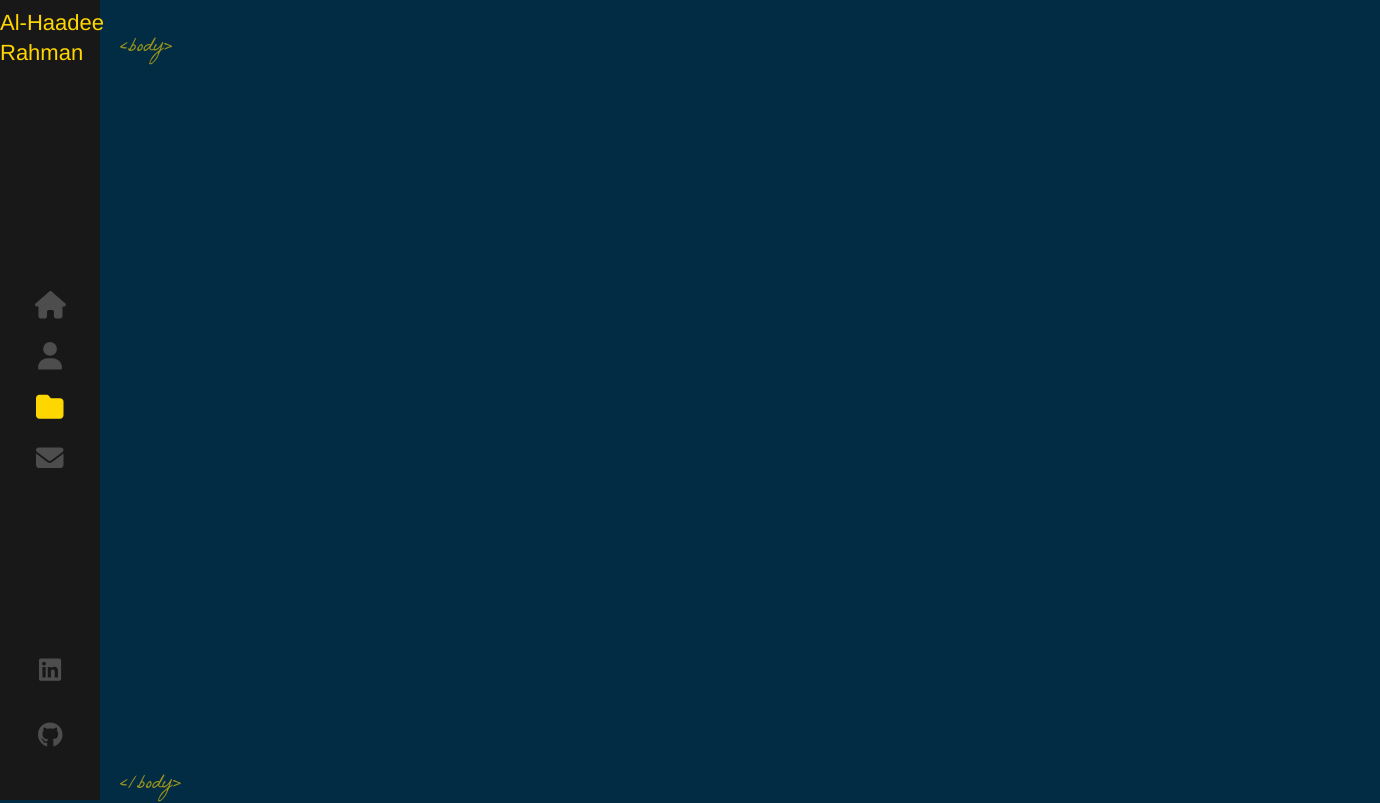
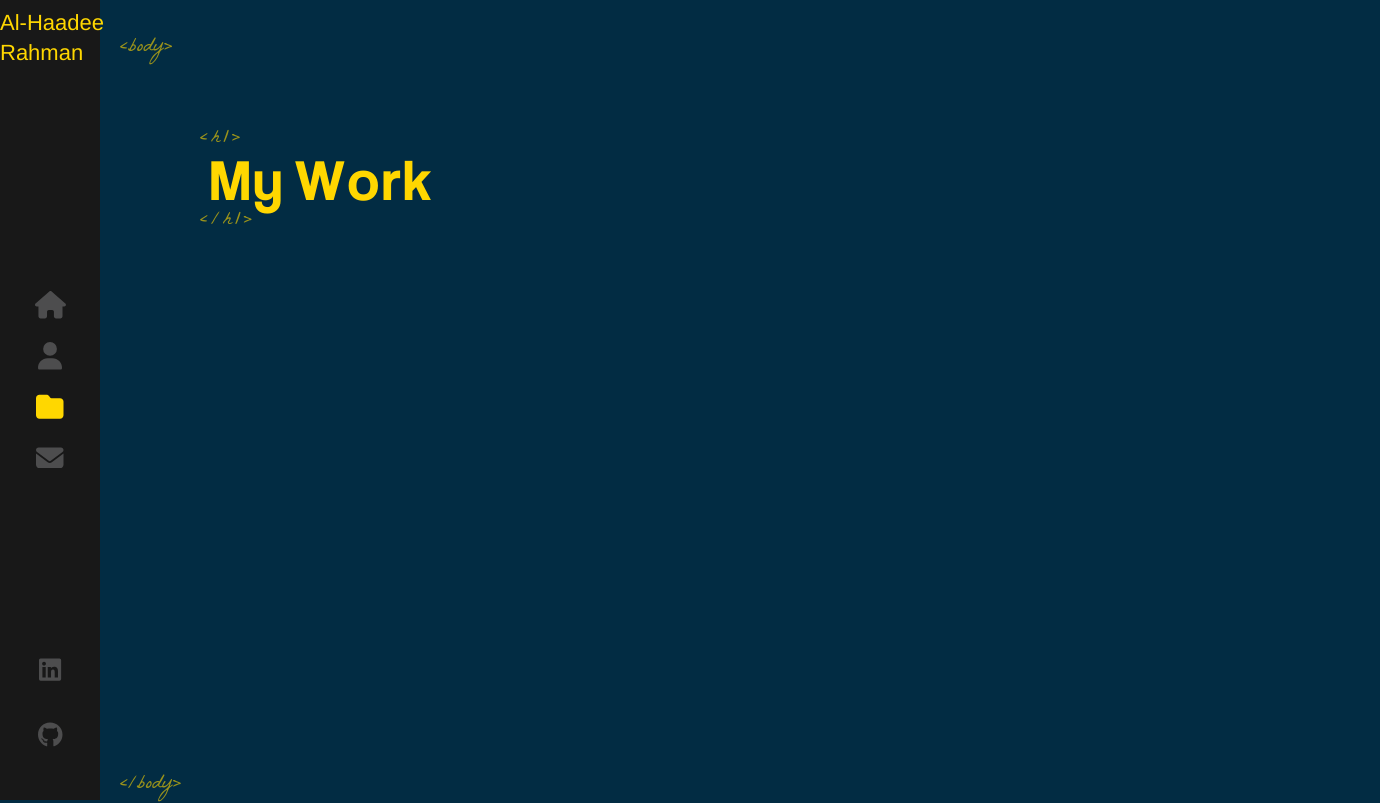
Before and after one commit to Alhaadee/portfolio, a React (Vite) app in the folder portfolio-website/: page /my-work in a window 1280 px wide. Shown: the whole page, 1380 px wide, since content can reach past the window. Built offline with nearby package versions, Linux system fonts and the light colour scheme.

Commit message:
adds my work section

```diff
--- a/portfolio-website/src/components/portfolio/Portfolio.jsx
+++ b/portfolio-website/src/components/portfolio/Portfolio.jsx
@@ -1,9 +1,34 @@
 import React from 'react'
 import './portfolio.css'
+import AnimatedLetters from '../AnimatedLetters/AnimatedLetters'
+import { useEffect, useState } from 'react'
 
 const Portfolio = () => {
+
+  const [letterClass, setLetterClass] = useState("text-animate");
+
+  useEffect(() => {
+    setTimeout(() => {
+      setLetterClass("text-animate-hover");
+    }, 2500);
+  }, []);
+
+
   return (
-    <div>portfolio</div>
+    <>
+    <div className="container portfolio-page">
+      <div className="text-zone-portfolio">
+          <h1>
+            <AnimatedLetters
+              letterClass={letterClass}
+              strArray={"My Work".split("")}
+              idx={12}
+            />
+          </h1>
+        </div>
+
+    </div>
+    </>
   )
 }
 
--- a/portfolio-website/src/components/portfolio/portfolio.css
+++ b/portfolio-website/src/components/portfolio/portfolio.css
@@ -0,0 +1,65 @@
+
+.container {
+    width: 100%;
+    will-change: contents;
+    height: 90%;
+    min-height: 566px;
+    position: absolute;
+    opacity: 0;
+    top: 5%;
+    left: 100px;
+    margin: 0 auto;
+    z-index: 1;
+    transform-style: preserve-3d;
+    animation: fadeIn 1s forwards;
+    animation-delay: 1s;
+}
+.text-zone-portfolio {
+    position: relative;
+    top: 100px;
+    left: 100px;
+    width: 35%;
+    vertical-align: middle;
+    display: table-cell;
+    max-height: 90%;
+}
+
+.portfolio-page h1 {
+    color: #ffd700;
+    font-size: 5.3rem;
+    margin-top: 0;
+    letter-spacing: 3px;
+    position: relative;
+    margin-bottom: 40px;
+    left: 10px;
+    font-weight: 400;
+    font-family: 'Coolvetica';
+
+}
+
+.portfolio-page h1::before {
+content: '<h1>';
+font-family: 'La Belle Aurore';
+color: #ffd700;
+font-size: 1.8rem;
+position: absolute;
+margin-top: -10px;
+left: -10px;
+opacity: 0.6;
+line-height: 1.8rem;
+}
+
+.portfolio-page h1::after {
+content: '</h1>';
+font-family: 'La Belle Aurore';
+color: #ffd700;
+font-size: 1.8rem;
+position: absolute;
+line-height: 1.8rem;
+margin-bottom: 10px;
+left: -30px;
+bottom: -20px;
+margin-left: 20px;
+opacity: 0.6;
+animation: fadeIN 1S 1.7S backwards;
+}
```
Also changed, not shown: portfolio-website/src/assets/project-screenshots/fantasyLeague_homepage.png (added), portfolio-website/src/assets/project-screenshots/ticTacToe_img.png (added).
